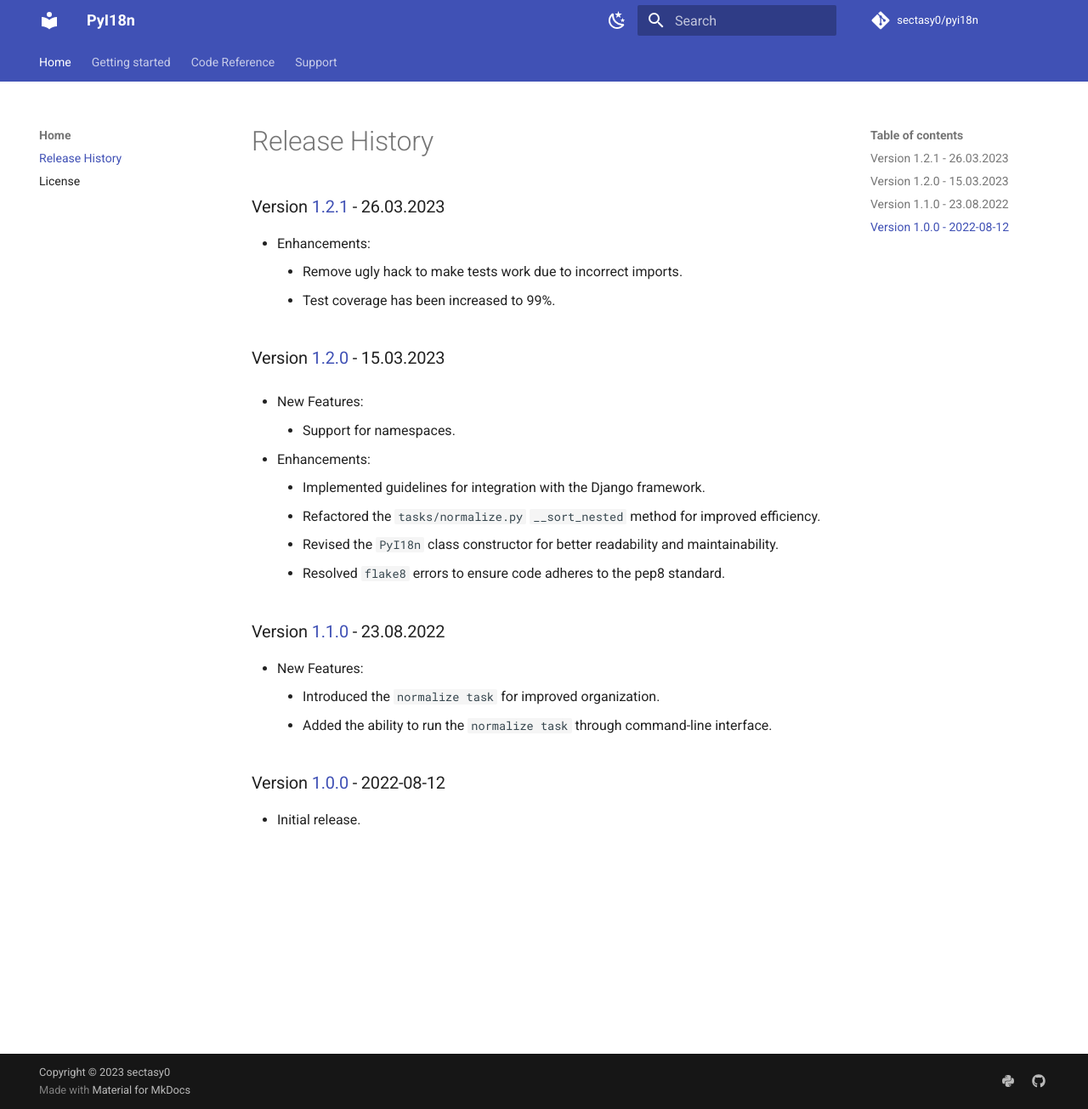
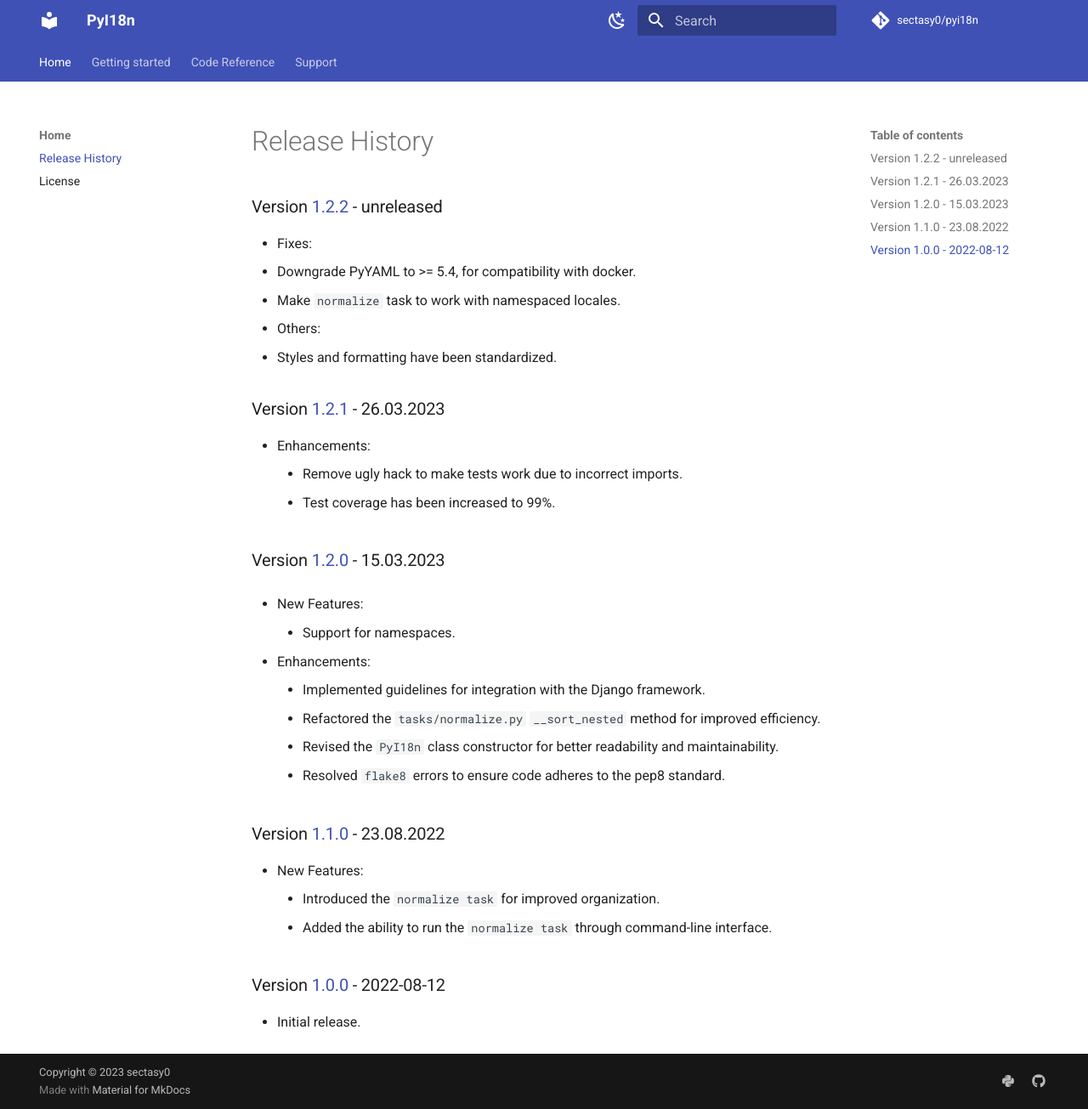
Before and after one commit to sectasy0/pyi18n, an MkDocs documentation site: the page built from docs/home/release-history.md, in a window 1280 px wide and 1305 px high. Shown: the whole window at 85% size. Built offline with MkDocs 1.6.1 and Material for MkDocs 9.7.7, drawn with Linux system fonts in a browser that asks for light colours; comment, search, counter and statistics services are not loaded; the version menu is left out.

Commit message:
chore: :rocket: prepare for v1.2.2

```diff
--- a/docs/home/release-history.md
+++ b/docs/home/release-history.md
@@ -1,3 +1,10 @@
+### Version [1.2.2](https://pypi.org/project/pyi18n-v2/1.2.2/) - unreleased
+* Fixes:
+  * Downgrade PyYAML to >= 5.4, for compatibility with docker.
+  * Make `normalize` task to work with namespaced locales.
+* Others:
+  *  Styles and formatting have been standardized.
+
 ### Version [1.2.1](https://pypi.org/project/pyi18n-v2/1.2.1/) - 26.03.2023
 
 * Enhancements:
--- a/setup.py
+++ b/setup.py
@@ -5,7 +5,7 @@ HERE: str = pathlib.Path(__file__).parent
 
 setup(
     name='pyi18n-v2',
-    version='1.2.1',
+    version='1.2.2',
     description='Simple and easy to use internationalization'
                 'library inspired by Ruby i18n',
     long_description=(HERE / "README.md").read_text(),
```
